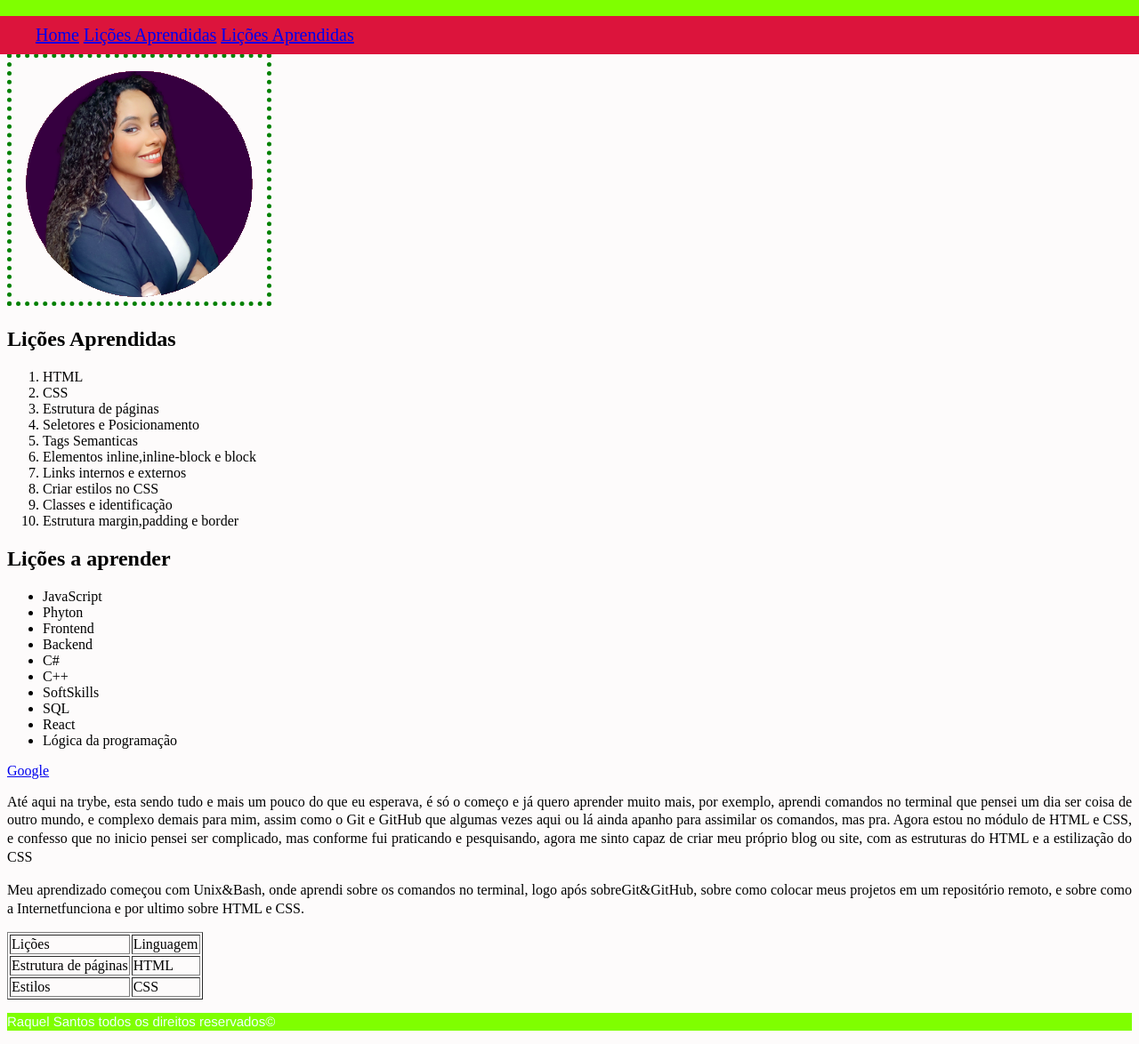
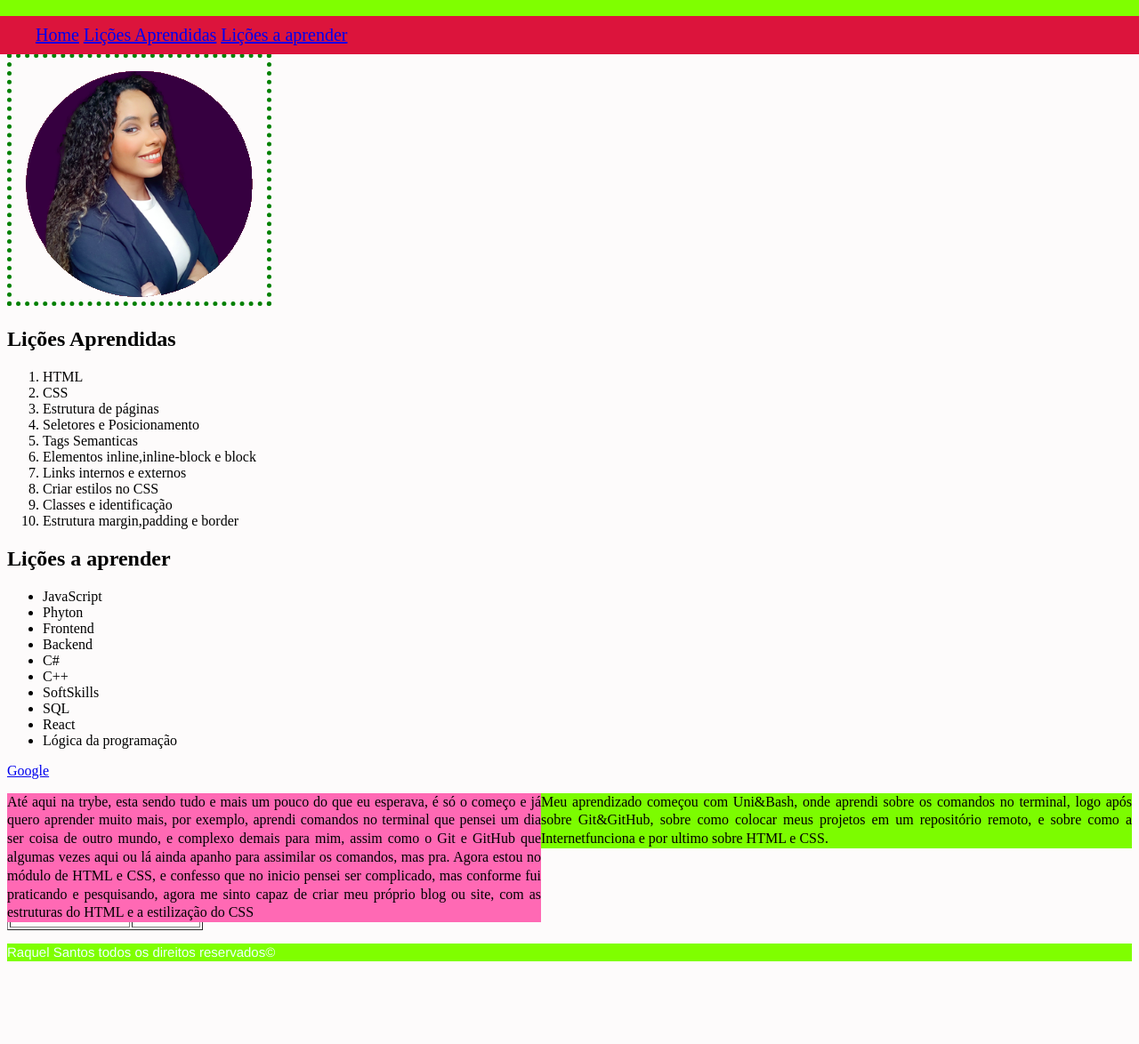
Before and after one commit to raquelsscode/Lessons-Learned, a website: page index.html in a window 1280 px wide. Shown: the part 60-1234 px from the top of the page at 89% size. After the commit the page ends 1156 px from the top, so only its background shows below. Drawn offline with Linux system fonts and the light colour scheme.

Commit message:
Adicionado requisito 15

```diff
--- a/index.html
+++ b/index.html
@@ -16,9 +16,9 @@
         </section>
         <nav id="nav">
             <ul class="menu">
-                <li class="menu"><a href="#titulo">Home</a></li>
+                <li class="menu"><a href="#minha_foto">Home</a></li>
                 <li class="menu"><a href="#licoes_aprendidas">Lições Aprendidas</a></li>
-                <li class="menu"><a href="#licoes_a_aprender">Lições Aprendidas</a></li>
+                <li class="menu"><a href="#licoes_a_aprender">Lições a aprender</a></li>
             </ul>
         </nav>
 
@@ -56,13 +56,15 @@
             <a href="https://www.google.com.br/" target="_blank">Google</a>
         </section>
         <article>
-            <p>Até aqui na trybe, esta sendo tudo e mais um pouco do que eu esperava, é só o começo e já quero aprender muito mais, por exemplo, aprendi comandos no terminal que pensei um dia ser coisa de outro mundo, e complexo demais para mim, assim como
+
+            <p class="lado_esquerdo">Até aqui na trybe, esta sendo tudo e mais um pouco do que eu esperava, é só o começo e já quero aprender muito mais, por exemplo, aprendi comandos no terminal que pensei um dia ser coisa de outro mundo, e complexo demais para mim, assim como
                 o Git e GitHub que algumas vezes aqui ou lá ainda apanho para assimilar os comandos, mas pra. Agora estou no módulo de HTML e CSS, e confesso que no inicio pensei ser complicado, mas conforme fui praticando e pesquisando, agora me sinto
                 capaz de criar meu próprio blog ou site, com as estruturas do HTML e a estilização do CSS</p>
+
         </article>
         <aside>
             <section>
-                <p>Meu aprendizado começou com Unix&Bash, onde aprendi sobre os comandos no terminal, logo após sobreGit&GitHub, sobre como colocar meus projetos em um repositório remoto, e sobre como a Internetfunciona e por ultimo sobre HTML e CSS.</p>
+                <p class="lado_direito">Meu aprendizado começou com Uni&Bash, onde aprendi sobre os comandos no terminal, logo após sobre Git&GitHub, sobre como colocar meus projetos em um repositório remoto, e sobre como a Internetfunciona e por ultimo sobre HTML e CSS.</p>
             </section>
         </aside>
         <table border="1">
--- a/style.css
+++ b/style.css
@@ -8,7 +8,6 @@ body {
     left: 0px;
     background-color: chartreuse;
     width: 100%;
-    ;
 }
 
 #titulo {
@@ -51,3 +50,14 @@ p {
     border: 5px solid green;
     border-style: dotted;
 }
+
+.lado_esquerdo {
+    background-color: hotpink;
+    position: absolute;
+    width: 600px;
+}
+
+.lado_direito {
+    background-color: lawngreen;
+    margin-left: 600px;
+}
```
